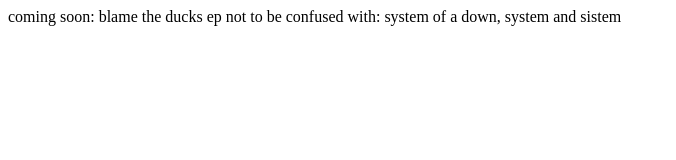
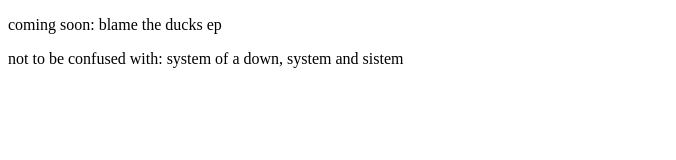
Before and after one commit to theuselessbutton/blamingrubberduckband, a plain HTML site: page index.html in a window 1280 px wide. Shown: the whole page, without its empty margins (0-676 px from the left). Drawn offline with Linux system fonts and the light colour scheme.

Commit message:
Update index.html

```diff
--- a/index.html
+++ b/index.html
@@ -2,7 +2,7 @@
 <html>
 <head>
 <title>sistem (aka blamingrubberduck)</title>
-  coming soon: blame the ducks ep
+  <p>coming soon: blame the ducks ep</p>
 </head>
 
 <body>
```
